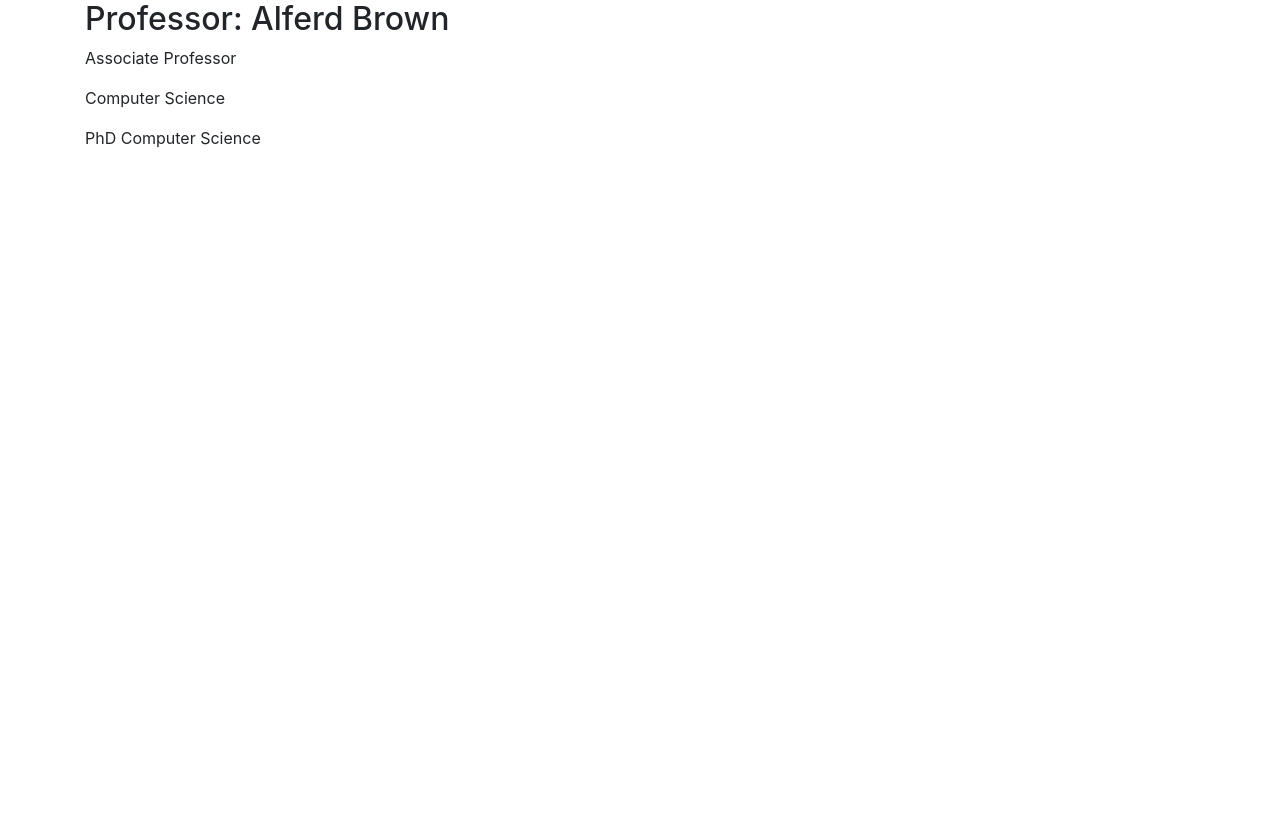
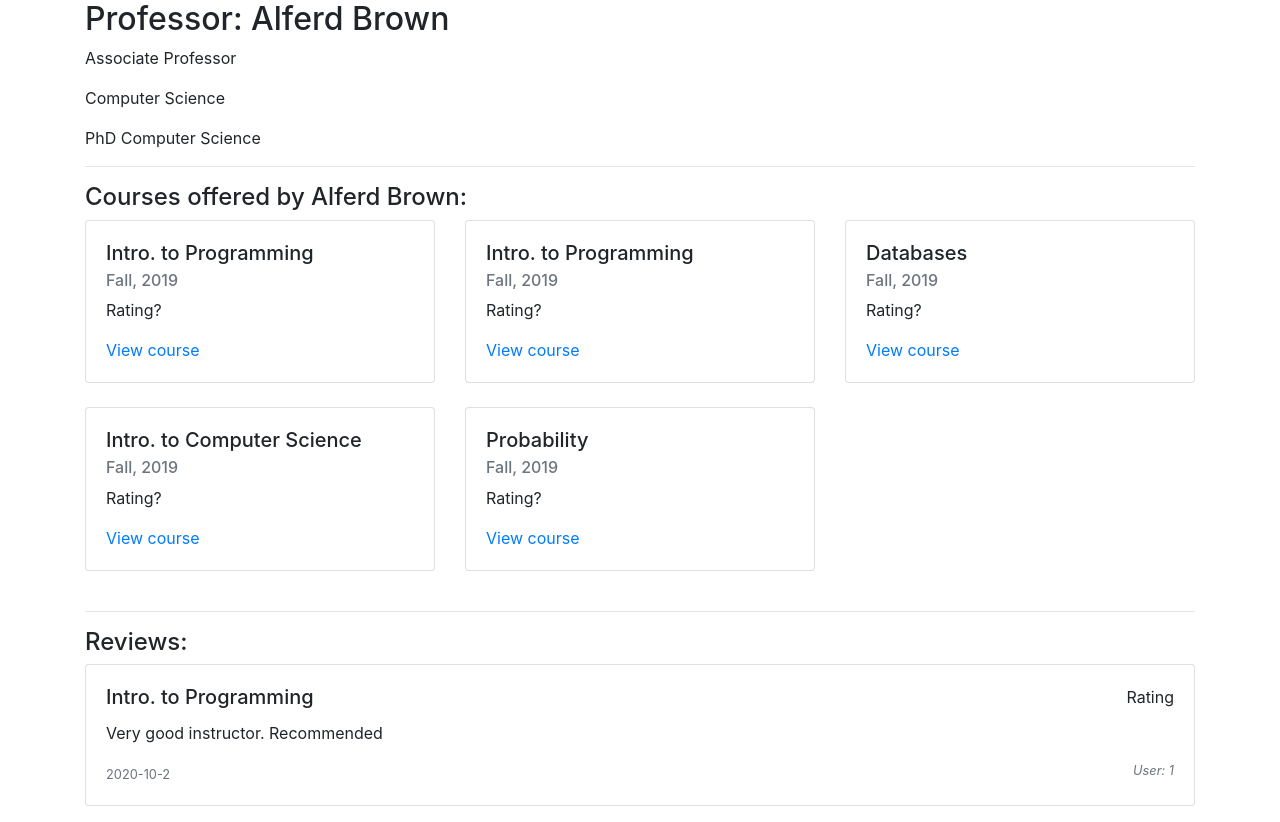
Before and after one commit to MNoumanAbbasi/ratefessor, a Django app: page /profile/professor/1 in a window 1280 px wide. Before the commit the page ends 148 px from the top, so only its background shows below. Run offline with Django 3.2, Linux system fonts and the light colour scheme; data comes from the database, SQL or seed files in the repository; data that the repository does not hold is empty; some libraries are stand-ins or nearby versions.

Commit message:
add: courses and review section on proff profile

```diff
--- a/profiles/templates/profiles/professor.html
+++ b/profiles/templates/profiles/professor.html
@@ -1,10 +1,55 @@
 {% extends "profiles/base.html" %} {% block content %}
 
 <div class="container">
-  <h2>Professor: {{ name }}</h2>
-  <p>{{ position }}</p>
-  <p>{{ dept_name }}</p>
-  <p>{{ qualification }}</p>
+  <h2>Professor: {{ professor.name }}</h2>
+  <p>{{ professor.position }}</p>
+  <p>{{ professor.dept_name }}</p>
+  <p>{{ professor.qualification }}</p>
+
+  <!-- Courses offered block -->
+  <hr />
+  <h4>Courses offered by {{ professor.name }}:</h4>
+  <div class="row">
+    {% for course in courses %}
+    <div class="col-sm-4">
+      <div class="card mb-4">
+        <div class="card-body">
+          <h5 class="card-title">{{ course.name }}</h5>
+          <h6 class="card-subtitle mb-2 text-muted">
+            {{ course.semester }}, {{ course.year }}
+          </h6>
+          <p class="card-text">Rating?</p>
+          <a href="{% url 'course-profile' course.name %}" class="card-link"
+            >View course</a
+          >
+        </div>
+      </div>
+    </div>
+    {% endfor %}
+  </div>
+
+  <!-- Reviews block -->
+  <hr />
+  <h4>Reviews:</h4>
+  <div class="row">
+    {% for review in reviews %}
+    <div class="col-sm-12">
+      <div class="card mb-3">
+        <div class="card-body">
+          <p class="card-text float-right"><i class="fa fa-star"></i>Rating</p>
+          <h5 class="card-title">{{ review.course_name }}</h5>
+          <p class="card-text">{{ review.text }}</p>
+          <small class="text-muted font-italic float-right"
+            >User: {{ review.user_id }}</small
+          >
+          <p class="card-text">
+            <small class="text-muted">{{ review.date }}</small>
+          </p>
+        </div>
+      </div>
+    </div>
+    {% endfor %}
+  </div>
 </div>
 
 {% endblock content %}
--- a/profiles/views.py
+++ b/profiles/views.py
@@ -13,15 +13,49 @@ def professor(request, id):
     # If no professor found with that id
     if row is None:
         return HttpResponseBadRequest('No professor found!')
-    else:
-        context = {
-            'id': row[0],
-            'name': row[1],
-            'position': row[2],
-            'dept_name': row[3],
-            'qualification': row[4]
-        }
-        return render(request, 'profiles/professor.html', context)
+
+    professor = {
+        'id': row[0],
+        'name': row[1],
+        'position': row[2],
+        'dept_name': row[3],
+        'qualification': row[4]
+    }
+
+    # Now fetching all the courses this professor offered
+    cursor.execute("SELECT * FROM prof_sec WHERE prof_id = ?;", (id,))
+    courses = [{'name': r[1], 'semester': r[2], 'year': r[3]}
+               for r in cursor.fetchall()]
+
+    # TODO: Remove afterwards. Hard coded for testing:
+    courses.append({'name': 'Intro. to Programming',
+                    'semester': 'Fall', 'year': 2019})
+    courses.append({'name': 'Intro. to Programming',
+                    'semester': 'Fall', 'year': 2019})
+    courses.append({'name': 'Databases',
+                    'semester': 'Fall', 'year': 2019})
+    courses.append({'name': 'Intro. to Computer Science',
+                    'semester': 'Fall', 'year': 2019})
+    courses.append({'name': 'Probability',
+                    'semester': 'Fall', 'year': 2019})
+
+    # Fetching reviews for this professor
+    cursor.execute("SELECT * FROM review WHERE prof_id = ?;", (id,))
+    reviews = [{'user_id': r[1], 'text': r[2], 'date': r[3], 'course_name': r[5],
+                'semester': r[6], 'year': r[7]} for r in cursor.fetchall()]
+
+    # TODO: Remove afterwards. Hard coded for testing:
+    reviews.append({'user_id': 1, 'text': 'Very good instructor. Recommended',
+                    'date': '2020-10-2', 'course_name': 'Intro. to Programming',
+                    'semester': 'Fall', 'year': 2019})
+
+    context = {
+        'professor': professor,
+        'courses': courses,
+        'reviews': reviews
+    }
+
+    return render(request, 'profiles/professor.html', context)
 
 
 def course(request, course_name):
```
